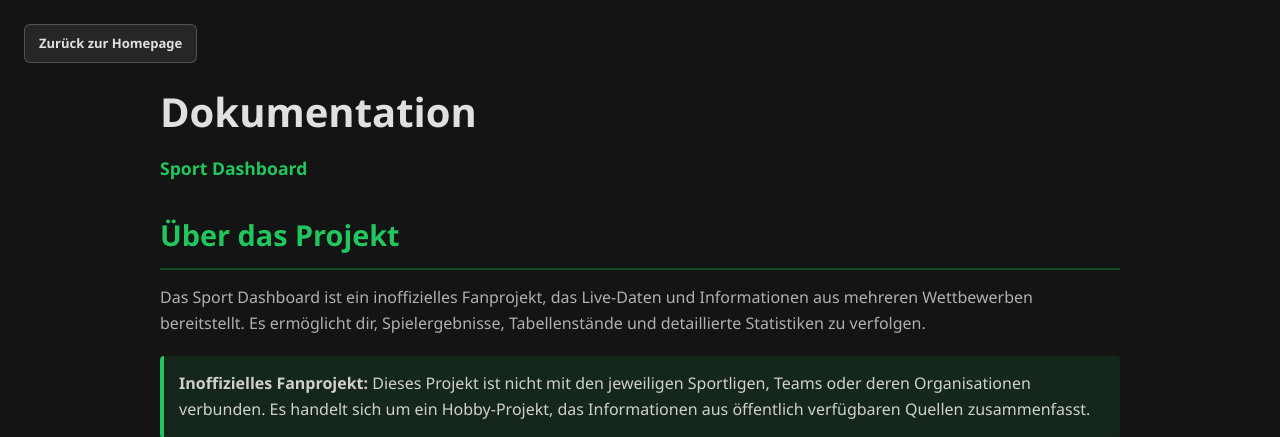
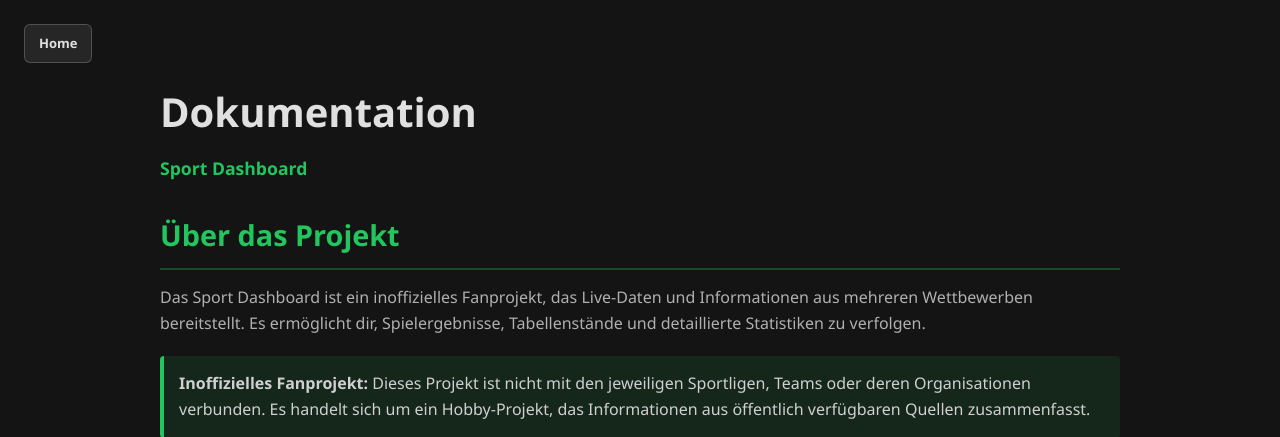
Before and after one commit to EinfxchNiklas/Sport_Dashboard, a Flask app: page /docs in a window 1280 px wide. Shown: the top 437 px of the page. Run offline with Flask 3, Linux system fonts and the light colour scheme.

Commit message:
Zurück zur Homepage Button zu Home geändert

```diff
--- a/templates/datenschutz.html
+++ b/templates/datenschutz.html
@@ -12,7 +12,7 @@
     {% endif %}
 </head>
 <body class="page-docs">
-    <a href="/" class="home-button">Zurück zur Homepage</a>
+    <a href="/" class="home-button">Home</a>
     <div class="container">
         <h1>Datenschutzerklärung (Webanalyse)</h1>
 
--- a/templates/docs.html
+++ b/templates/docs.html
@@ -12,7 +12,7 @@
     {% endif %}
 </head>
 <body class="page-docs">
-    <a href="/" class="home-button">Zurück zur Homepage</a>
+    <a href="/" class="home-button">Home</a>
 
     <div class="container">
         <h1>Dokumentation</h1>
--- a/templates/impressum.html
+++ b/templates/impressum.html
@@ -12,7 +12,7 @@
     {% endif %}
 </head>
 <body class="page-docs">
-    <a href="/" class="home-button">Zurück zur Homepage</a>
+    <a href="/" class="home-button">Home</a>
     <div class="container">
         <h1>Impressum</h1>
         <div class="subtitle">Sport Dashboard</div>
```
